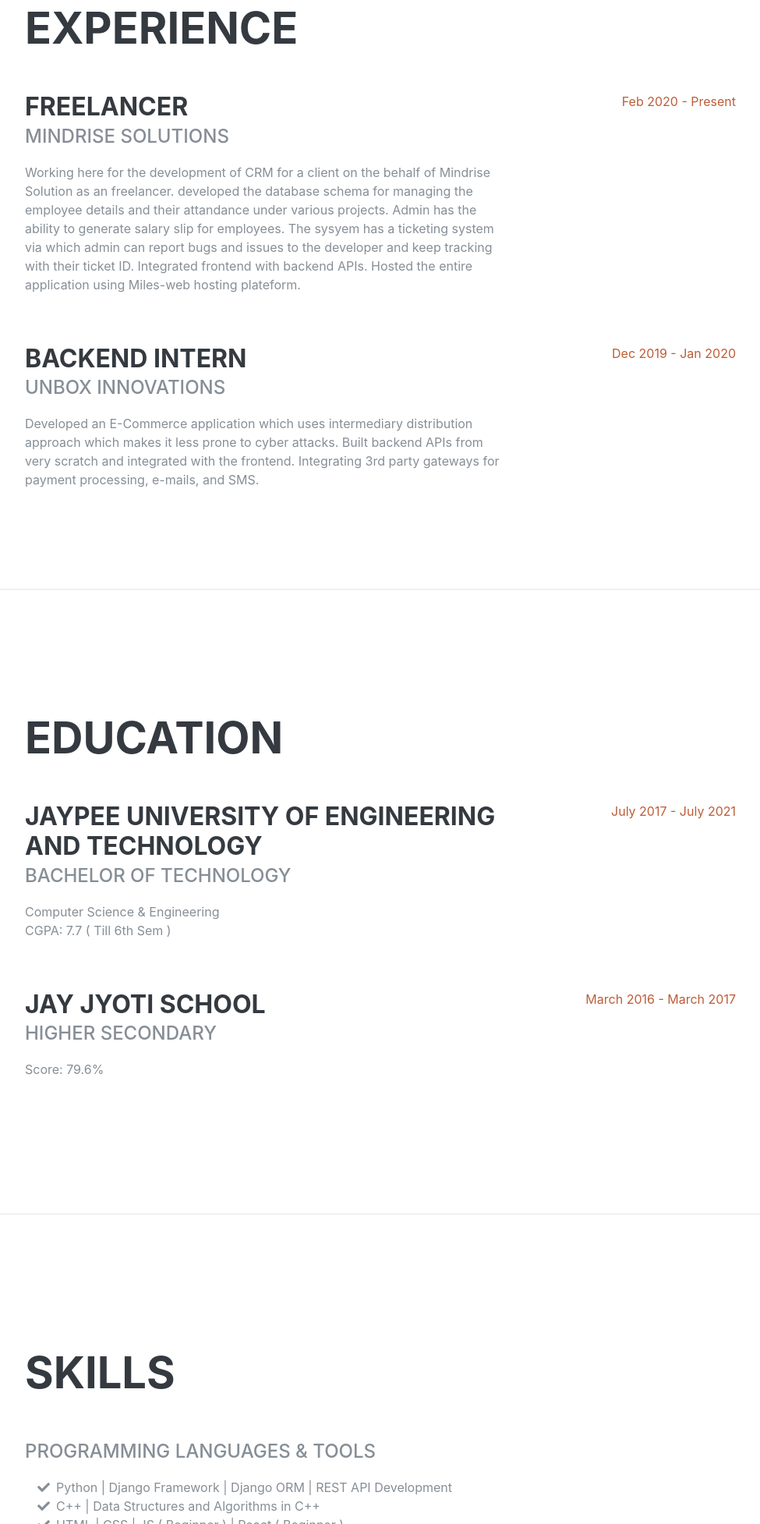
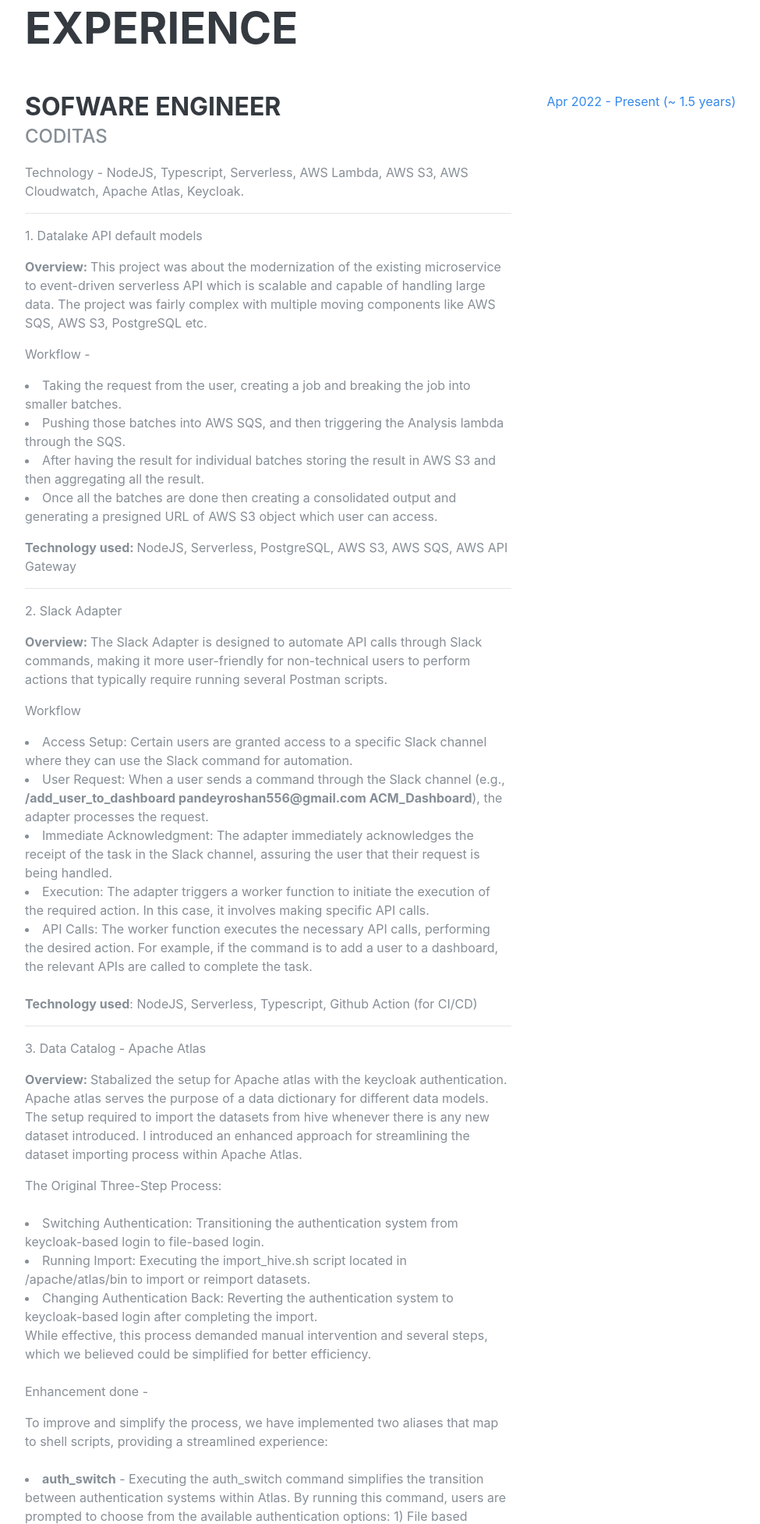
Before and after one commit to pandeyroshan/pandeyroshan.github.io, a plain HTML site: page index.html in a window 1280 px wide. Shown: the part 846-2800 px from the top of the page at 78% size, without its empty margins (288-1263 px from the left). Drawn offline with Linux system fonts and the light colour scheme; a web font is replaced by a local one.

Commit message:
Adding experience

```diff
--- a/css/resume.css
+++ b/css/resume.css
@@ -72,7 +72,7 @@
 }
 
 .social-icons a:hover {
-  background-color: #BD5D38;
+  background-color: #3489eb;
 }
 
 .dev-icons {
@@ -80,7 +80,7 @@
 }
 
 .dev-icons .list-inline-item i:hover {
-  color: #BD5D38;
+  color: #3489eb;
 }
 
 #sideNav .navbar-nav .nav-item .nav-link {
@@ -90,7 +90,7 @@
 }
 
 #sideNav .navbar-toggler:focus {
-  outline-color: #d48a6e;
+  outline-color: #3489eb;
 }
 
 @media (min-width: 992px) {
@@ -160,15 +160,15 @@
 }
 
 .bg-primary {
-  background-color: #BD5D38 !important;
+  background-color: #3489eb !important;
 }
 
 .text-primary {
-  color: #BD5D38 !important;
+  color: #3489eb !important;
 }
 
 a {
-  color: #BD5D38;
+  color: #3489eb;
 }
 
 a:hover, a:focus, a:active {
--- a/index.html
+++ b/index.html
@@ -29,10 +29,11 @@
     <a class="navbar-brand js-scroll-trigger" href="#page-top">
       <span class="d-block d-lg-none">Roshan Pandey</span>
       <span class="d-none d-lg-block">
-        <img class="img-fluid img-profile rounded-circle mx-auto mb-2" src="img/me.jpg" alt="">
+        <img class="img-fluid img-profile rounded-circle mx-auto mb-2" src="img/Roshan.jpg" alt="">
       </span>
     </a>
-    <button class="navbar-toggler" type="button" data-toggle="collapse" data-target="#navbarSupportedContent" aria-controls="navbarSupportedContent" aria-expanded="false" aria-label="Toggle navigation">
+    <button class="navbar-toggler" type="button" data-toggle="collapse" data-target="#navbarSupportedContent"
+      aria-controls="navbarSupportedContent" aria-expanded="false" aria-label="Toggle navigation">
       <span class="navbar-toggler-icon"></span>
     </button>
     <div class="collapse navbar-collapse" id="navbarSupportedContent">
@@ -70,21 +71,22 @@
           <span class="text-primary">Pandey</span>
         </h1>
         <div class="subheading mb-5">Software Engineer |
-          <a href="">Coditas</a>
+          <a href="https://coditas.com/" target="_blank">Coditas</a>
         </div>
-        <p class="lead mb-5">Persuing B.Tech. in CSE from JUET Guna. Interested in building my career in IT Industry as a programmer. I have medium level proficiency in Django and Beginner level experience in React JS. Mostly I work in Python and Data Structures using C++.</p>
-        <div class="social-icons">
-          <a href="https://www.linkedin.com/in/pandeyroshanjuet/">
+        <p class="lead mb-5">Seeking a challenging software engineering position where I can leverage my experience to
+          take initiative, think critically, and provide
+          innovative solutions. I am highly motivated to work in a dynamic environment that encourages continuous
+          learning and growth, enabling me to
+          contribute effectively to the success of the organization.</p>
+        <div class="social-icons" style="text-align: center;">
+          <a href="https://www.linkedin.com/in/the-developer-guy/" target="_blank">
             <i class="fab fa-linkedin-in"></i>
           </a>
-          <a href="https://github.com/pandeyroshan">
+          <a href="https://github.com/pandeyroshan" target="_blank">
             <i class="fab fa-github"></i>
           </a>
-          <a href="https://medium.com/@pandeyroshan556">
+          <a href="https://medium.com/@pandeyroshan556" target="_blank">
             <i class="fab fa-medium"></i>
-          </a>
-          <a href="https://www.facebook.com/roshan172">
-            <i class="fab fa-facebook-f"></i>
           </a>
         </div>
       </div>
@@ -98,12 +100,119 @@
 
         <div class="resume-item d-flex flex-column flex-md-row justify-content-between mb-5">
           <div class="resume-content">
-            <h3 class="mb-0">Freelancer</h3>
-            <div class="subheading mb-3">Mindrise Solutions</div>
-            <p>Working here for the development of CRM for a client on the behalf of Mindrise Solution as an freelancer. developed the database schema for managing the employee details and their attandance under various projects. Admin has the ability to generate salary slip for employees. The sysyem has a ticketing system via which admin can report bugs and issues to the developer and keep tracking with their ticket ID. Integrated frontend with backend APIs. Hosted the entire application using Miles-web hosting plateform.</p>
+            <h3 class="mb-0">Sofware Engineer</h3>
+            <div class="subheading mb-3">Coditas</div>
+            <p>Technology - NodeJS, Typescript, Serverless, AWS Lambda, AWS S3, AWS Cloudwatch, Apache Atlas, Keycloak.
+            </p>
+            <hr>
+            <p>
+              1. Datalake API default models
+            <p><b>Overview: </b>This project was about the modernization of the existing microservice to event-driven
+              serverless API
+              which is scalable and capable of handling large data. The project was fairly complex with multiple moving
+              components like AWS SQS, AWS S3, PostgreSQL etc.</p>
+            <p>Workflow -</p>
+            <li>
+              Taking the request from the user, creating a job and breaking the job into smaller batches.
+            </li>
+            <li>
+              Pushing those batches into AWS SQS, and then triggering the Analysis lambda through the SQS.
+            </li>
+            <li>
+              After having the result for individual batches storing the result in AWS S3 and then aggregating all the
+              result.
+            </li>
+            <li>
+              Once all the batches are done then creating a consolidated output and generating a presigned URL of AWS S3
+              object which user can access.
+            </li>
+            </p>
+            <p><b>Technology used: </b> NodeJS, Serverless, PostgreSQL, AWS S3, AWS SQS, AWS API Gateway</p>
+            <hr>
+            <p>
+              2. Slack Adapter
+            <p><b>Overview: </b>The Slack Adapter is designed to automate API calls through Slack commands, making it
+              more user-friendly for non-technical users to perform actions that typically require running several
+              Postman scripts.</p>
+
+            <p>Workflow</p>
+            <li>Access Setup: Certain users are granted access to a specific Slack channel where they can use the
+              Slack
+              command for automation.
+            </li>
+            <li>
+              User Request: When a user sends a command through the Slack channel (e.g.,
+              <b>/add_user_to_dashboard
+                pandeyroshan556@gmail.com ACM_Dashboard</b>), the adapter processes the request.
+            </li>
+            <li>
+              Immediate Acknowledgment: The adapter immediately acknowledges the receipt of the task in the Slack
+              channel, assuring the user that their request is being handled.
+            </li>
+            <li>
+              Execution: The adapter triggers a worker function to initiate the execution of the required action.
+              In
+              this case, it involves making specific API calls.
+            </li>
+            <li>
+              API Calls: The worker function executes the necessary API calls, performing the desired action. For
+              example, if the command is to add a user to a dashboard, the relevant APIs are called to complete the
+              task.
+            </li>
+            <br>
+            <p><b>Technology used</b>: NodeJS, Serverless, Typescript, Github Action (for CI/CD)</p>
+            </p>
+
+            <hr>
+
+            <p>
+              3. Data Catalog - Apache Atlas
+            <p><b>Overview: </b> Stabalized the setup for Apache atlas with the keycloak authentication. Apache atlas
+              serves the purpose of a data dictionary for different data models. The setup required to import the
+              datasets from hive whenever there is any new dataset introduced. I introduced an enhanced approach for
+              streamlining the dataset importing process within Apache Atlas.</p>
+            The Original Three-Step Process:<br><br>
+
+            <li>Switching Authentication: Transitioning the authentication system from keycloak-based login to
+              file-based
+              login.</li>
+
+            <li>Running Import: Executing the import_hive.sh script located in /apache/atlas/bin to import or reimport
+              datasets.</li>
+
+            <li>Changing Authentication Back: Reverting the authentication system to keycloak-based login after
+              completing
+              the import.</li>
+
+            While effective, this process demanded manual intervention and several steps, which we believed could be
+            simplified for better efficiency.
+
+            <br><br>
+            <p>Enhancement done -</p>
+            To improve and simplify the process, we have implemented two aliases that map to shell scripts, providing a
+            streamlined experience:
+            <br><br>
+            <li><b>auth_switch</b> - Executing the auth_switch command simplifies the transition between authentication
+              systems
+              within Atlas. By running this command, users are prompted to choose from the available authentication
+              options:
+
+              1) File based authentication
+
+              2) Keycloak based authentication, Upon selecting their preferred option, the atlas-application.properties
+              file located in /apache/atlas/conf is automatically updated with the relevant settings for the chosen
+              authentication method. Additionally, the Atlas server restarts seamlessly to ensure a smooth transition.
+            </li>
+            <li>
+              <b>import</b> - This command basically when ran, asks for user input like the database name and the
+              tablename and
+              does the import accordingly.
+            </li>
+            </p>
+            <p>Technology used: AWS EMR, Apache Atlas, Keycloak, Shell scripting, Linux</p>
           </div>
           <div class="resume-date text-md-right">
-            <span class="text-primary">Feb 2020 - Present</span>
+            <span class="text-primary">Apr 2022 - Present (~ 1.5 years)</span>
           </div>
         </div>
 
@@ -111,7 +220,9 @@
           <div class="resume-content">
             <h3 class="mb-0">Backend Intern</h3>
             <div class="subheading mb-3">Unbox Innovations</div>
-            <p>Developed an E-Commerce application which uses intermediary distribution approach which makes it less prone to cyber attacks. Built backend APIs from very scratch and integrated with the frontend. Integrating 3rd party gateways for payment processing, e-mails, and SMS.</p>
+            <p>Developed an E-Commerce application which uses intermediary distribution approach which makes it less
+              prone to cyber attacks. Built backend APIs from very scratch and integrated with the frontend. Integrating
+              3rd party gateways for payment processing, e-mails, and SMS.</p>
           </div>
           <div class="resume-date text-md-right">
             <span class="text-primary">Dec 2019 - Jan 2020</span>
@@ -164,35 +275,44 @@
         <ul class="fa-ul mb-0">
           <li>
             <i class="fa-li fa fa-check"></i>
-            Python | Django Framework | Django ORM | REST API Development</li>
+            Python | Django Framework | Django ORM | REST API Development
+          </li>
           <li>
             <i class="fa-li fa fa-check"></i>
-            C++ | Data Structures and Algorithms in C++</li>
+            C++ | Data Structures and Algorithms in C++
+          </li>
           <li>
             <i class="fa-li fa fa-check"></i>
-            HTML | CSS | JS ( Beginner ) | React ( Beginner )</li>
+            HTML | CSS | JS ( Beginner ) | React ( Beginner )
+          </li>
           <li>
             <i class="fa-li fa fa-check"></i>
-            Linux ( Ubuntu Distribution ) &amp; Git ( distributed version control system ) and Github</li>
+            Linux ( Ubuntu Distribution ) &amp; Git ( distributed version control system ) and Github
+          </li>
         </ul>
         <br>
         <div class="subheading mb-3">Area of Interest/Proficiency</div>
         <ul class="fa-ul mb-0">
           <li>
             <i class="fa-li fa fa-check"></i>
-            Object Oriented Programming</li>
+            Object Oriented Programming
+          </li>
           <li>
             <i class="fa-li fa fa-check"></i>
-            Database management system</li>
+            Database management system
+          </li>
           <li>
             <i class="fa-li fa fa-check"></i>
-            Computer networks</li>
+            Computer networks
+          </li>
           <li>
             <i class="fa-li fa fa-check"></i>
-            Operation System</li>
+            Operation System
+          </li>
           <li>
             <i class="fa-li fa fa-check"></i>
-            Data Structures and Algorithms</li>
+            Data Structures and Algorithms
+          </li>
         </ul>
       </div>
     </section>
@@ -207,31 +327,43 @@
         <ul class="fa-ul mb-0">
           <li>
             <i class="fa-li fa fa-check"></i>
-            </li>
+          </li>
           <li>
             <i class="fa-li fa fa-check"></i>
-            Netcoin - Doing this project as my major project for the B.Tech. course, Netcoin is a Blockchain Based Cryptocurrency for the Simulation of real Cryptocurrency Transaction.</li>
+            Netcoin - Doing this project as my major project for the B.Tech. course, Netcoin is a Blockchain Based
+            Cryptocurrency for the Simulation of real Cryptocurrency Transaction.
+          </li>
           <li>
             <i class="fa-li fa fa-check"></i>
-            HashMail - Prototype build on the top of Django, to practice the concept and flow of encrypted mail transfer.</li>
+            HashMail - Prototype build on the top of Django, to practice the concept and flow of encrypted mail
+            transfer.
+          </li>
         </ul>
         <br>
         <div class="subheading mb-3">Completed Projects</div>
         <ul class="fa-ul mb-0">
           <li>
             <i class="fa-li fa fa-check"></i>
-            Elite CRM - Did this project as a freelancer for Elite works, a CRM Application for managing multiple projects and client.</li>
+            Elite CRM - Did this project as a freelancer for Elite works, a CRM Application for managing multiple
+            projects and client.
+          </li>
           <li>
           <li>
             <i class="fa-li fa fa-check"></i>
-            KnowledgeBASE - Personal project for keeping track of Data structure problem solved and Algorithms implemented. </li>
+            KnowledgeBASE - Personal project for keeping track of Data structure problem solved and Algorithms
+            implemented.
+          </li>
           <li>
           <li>
             <i class="fa-li fa fa-check"></i>
-            Tech-Talk - Blogging application while learning Django Framework having functionality to follow other users, liking and commenting on other's posts.</li>
+            Tech-Talk - Blogging application while learning Django Framework having functionality to follow other users,
+            liking and commenting on other's posts.
+          </li>
           <li>
             <i class="fa-li fa fa-check"></i>
-            GeoLocation Modifier - Provide feature to add a CSV file with address, returns a downloadable file with langitute and lattitude for each address in uploaded CSV file using Google's Geolocation API.</li>
+            GeoLocation Modifier - Provide feature to add a CSV file with address, returns a downloadable file with
+            langitute and lattitude for each address in uploaded CSV file using Google's Geolocation API.
+          </li>
         </ul>
       </div>
     </section>
@@ -244,13 +376,17 @@
         <ul class="fa-ul mb-0">
           <li>
             <i class="fa-li fa fa-trophy text-warning"></i>
-            Kodeathon 18.2 | 2018 - Secured 4th position in University level Kodeathon.</li>
+            Kodeathon 18.2 | 2018 - Secured 4th position in University level Kodeathon.
+          </li>
           <li>
             <i class="fa-li fa fa-trophy text-warning"></i>
-            LOA | 2019 - Recieved Letter of appreciation from ISF club for being part of the club in the University.</li>
+            LOA | 2019 - Recieved Letter of appreciation from ISF club for being part of the club in the University.
+          </li>
           <li>
             <i class="fa-li fa fa-trophy text-warning"></i>
-            UN Information Center, New Delhi | 2013 -  Received an honorable mention in All India Essay writing competition.</li>
+            UN Information Center, New Delhi | 2013 - Received an honorable mention in All India Essay writing
+            competition.
+          </li>
         </ul>
 
         <br>
@@ -259,10 +395,12 @@
         <ul class="fa-ul mb-0">
           <li>
             <i class="fa-li fa fa-trophy text-warning"></i>
-            ISF - Worked as an event manager for Dextra-2018.</li>
+            ISF - Worked as an event manager for Dextra-2018.
+          </li>
           <li>
             <i class="fa-li fa fa-trophy text-warning"></i>
-            Mozilla - Volunteered for a year in the university as freshman (2017).</li>
+            Mozilla - Volunteered for a year in the university as freshman (2017).
+          </li>
         </ul>
       </div>
     </section>
@@ -275,10 +413,12 @@
         <ul class="fa-ul mb-0">
           <li>
             <i class="fa-li fa fa-check"></i>
-            Email : pandeyroshan556@gmail.com</li>
+            Email : pandeyroshan556@gmail.com
+          </li>
           <li>
             <i class="fa-li fa fa-check"></i>
-            Phone | Whatsapp : +91-9752315423</li>
+            Phone | Whatsapp : +91-9752315423
+          </li>
           <li>
         </ul>
         <br>
@@ -286,16 +426,20 @@
         <ul class="fa-ul mb-0">
           <li>
             <i class="fa-li fa fa-check"></i>
-            Leetcode : <a href="https://leetcode.com/roshan172/">roshan172</a></li>
+            Leetcode : <a href="https://leetcode.com/roshan172/">roshan172</a>
+          </li>
           <li>
             <i class="fa-li fa fa-check"></i>
-            Geeksforgeeks : <a href="https://auth.geeksforgeeks.org/user/roshan172/practice/">roshan172</a></li>
+            Geeksforgeeks : <a href="https://auth.geeksforgeeks.org/user/roshan172/practice/">roshan172</a>
+          </li>
           <li>
             <i class="fa-li fa fa-check"></i>
-            Github : <a href="https://github.com/pandeyroshan">pandeyroshan</a></li>
+            Github : <a href="https://github.com/pandeyroshan">pandeyroshan</a>
+          </li>
           <li>
             <i class="fa-li fa fa-check"></i>
-            Medium : <a href="https://medium.com/@pandeyroshan556">pandeyroshan556</a></li>
+            Medium : <a href="https://medium.com/@pandeyroshan556">pandeyroshan556</a>
+          </li>
         </ul>
       </div>
     </section>
```
Also changed, not shown: test.html (deleted, +0 -29 lines), css/resume.min.css, img/A.jpg (deleted), img/Roshan.jpg (added), img/new.jpg (deleted), img/profile.jpg (deleted).
